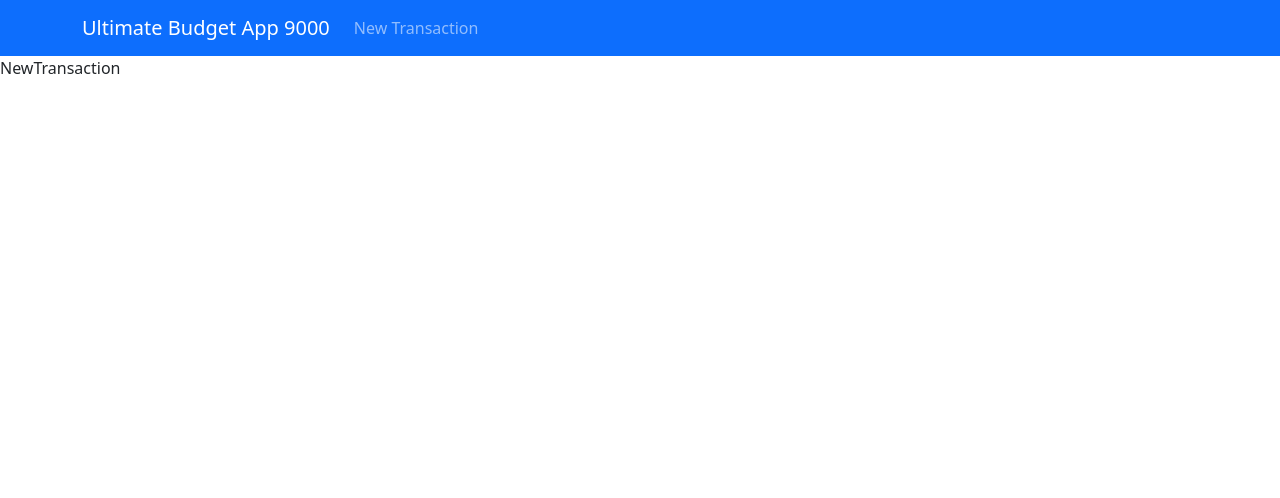
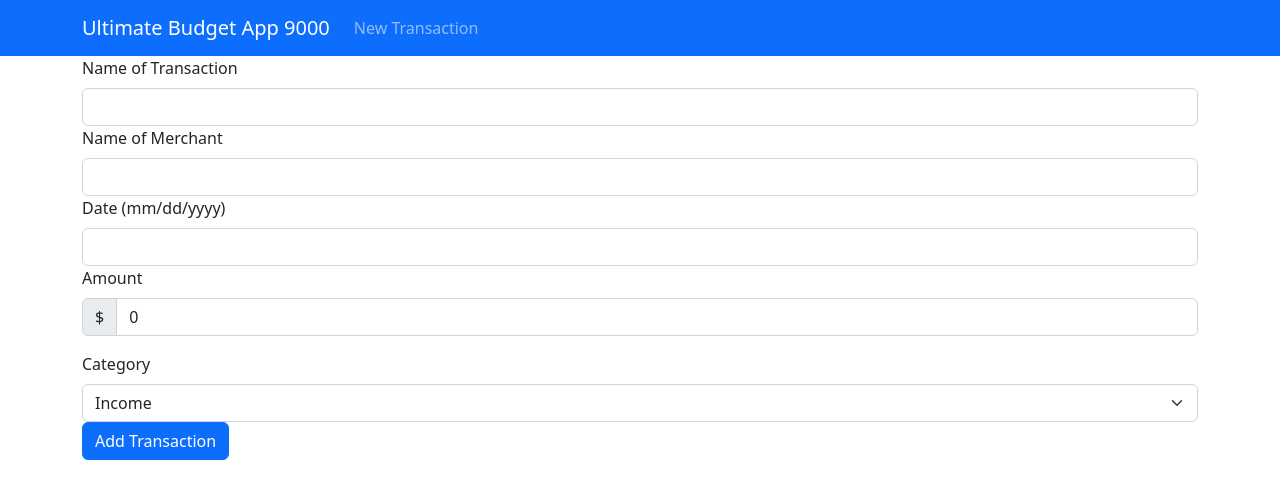
Before and after one commit to Tetracell/budget-app-frontend, a React (Create React App) app: page /new in a window 1280 px wide. Shown: the top 498 px of the page. Built offline with nearby package versions, Linux system fonts and the light colour scheme; no server answers.

Commit message:
Successful deletes

```diff
--- a/src/App.js
+++ b/src/App.js
@@ -7,7 +7,7 @@ import axios from "axios";
 //Components
 import Home from "./Components/Home";
 import Navigationbar from "./Components/Nav";
-import { NewTransaction } from "./Components/NewTransaction";
+import NewTransaction from "./Components/NewTransaction";
 import EditTransaction from "./Components/EditTransaction";
 import { ShowTransaction } from "./Components/ShowTransaction";
 
@@ -19,15 +19,18 @@ function App() {
     axios.get(`${API}/transactions`).then((res) => {
       setTransactions(res.data);
     });
-  }, []);
+  }, [transactions]);
   return (
     <div className="App">
       <Navigationbar />
       <Routes>
         <Route path="/" element={<Home transactions={transactions} />} />
         <Route path="/:transactionID" element={<ShowTransaction />} />
-        <Route path="/new" element={<NewTransaction />} />;
-        <Route path="/:transactionID/edit" element={<EditTransaction API={API} />} />
+        <Route path="/new" element={<NewTransaction API={API}/>} />;
+        <Route
+          path="/:transactionID/edit"
+          element={<EditTransaction API={API} />}
+        />
       </Routes>
     </div>
   );
--- a/src/Components/EditTransaction.js
+++ b/src/Components/EditTransaction.js
@@ -89,6 +89,8 @@ const EditTransaction = ({ API }) => {
           <option value="Expense">Expense</option>
         </Form.Select>
       </Form>
+      <Button onClick={handleTransaction}>Apply Changes</Button>
+      <Button>Delete Transaction</Button>
     </Container>
   );
 };
--- a/src/Components/NewTransaction.js
+++ b/src/Components/NewTransaction.js
@@ -1,7 +1,88 @@
-import React from 'react'
+import axios from "axios";
+import React, { useState } from "react";
+import { useNavigate } from "react-router-dom";
 
-export const NewTransaction = () => {
+import Form from "react-bootstrap/Form";
+import Button from "react-bootstrap/Button";
+import Container from "react-bootstrap/Container";
+import { InputGroup } from "react-bootstrap";
+
+const NewTransaction = ({ API }) => {
+  const navigate = useNavigate();
+  const [transaction, setTransaction] = useState({
+    item_name: "",
+    amount: 0,
+    date: "",
+    from: "",
+    category: "Income",
+  });
+
+  const handleChange = (event) => {
+    setTransaction({ ...transaction, [event.target.id]: event.target.value });
+  };
+  const handleTransaction = (event) => {
+    event.preventDefault();
+    postTransaction();
+  };
+  const postTransaction = () => {
+    axios
+      .post(`${API}/transactions/`, transaction)
+      .then((res) => {
+        setTransaction(res.data);
+      })
+      .then((res) => navigate(`/`));
+  };
+
   return (
-    <div>NewTransaction</div>
-  )
-}
+    <Container>
+      <Form>
+        <Form.Group className="mb-3">
+          <Form.Label>Name of Transaction</Form.Label>
+          <Form.Control
+            id="item_name"
+            type="text"
+            value={transaction.item_name}
+            onChange={handleChange}
+          />
+          <Form.Label>Name of Merchant</Form.Label>
+          <Form.Control
+            id="from"
+            type="text"
+            value={transaction.from}
+            onChange={handleChange}
+          />
+          <Form.Label>Date (mm/dd/yyyy)</Form.Label>
+          <Form.Control
+            id="date"
+            type="text"
+            value={transaction.date}
+            onChange={handleChange}
+          />
+          <Form.Label>Amount</Form.Label>
+          <InputGroup className="mb-3">
+            <InputGroup.Text>$</InputGroup.Text>
+            <Form.Control
+              id="amount"
+              type="number"
+              placeholder={"0.00"}
+              value={transaction.amount}
+              onChange={handleChange}
+            />
+          </InputGroup>
+        </Form.Group>
+        <Form.Label>Category</Form.Label>
+        <Form.Select
+          id="category"
+          onChange={handleChange}
+          value={transaction.category}
+        >
+          <option value="Income">Income</option>
+          <option value="Expense">Expense</option>
+        </Form.Select>
+      </Form>
+      <Button onClick={handleTransaction}>Add Transaction</Button>
+    </Container>
+  );
+};
+
+export default NewTransaction;
--- a/src/Components/Transaction.js
+++ b/src/Components/Transaction.js
@@ -1,18 +1,22 @@
+import axios from "axios";
 import React from "react";
 import Button from "react-bootstrap/Button";
 import { Link, useNavigate } from "react-router-dom";
 
-import EditTransaction from "./EditTransaction";
+const API = process.env.REACT_APP_API_URL;
 
 export const Transaction = ({ transaction, index }) => {
   const editUrl = `/${index}/edit`;
   const navigate = useNavigate();
-  const handleDelete = (index) => {};
-  console.log(index);
+  const handleDelete = () => {
+    axios.delete(`${API}/transactions/${index}`).then((res) => navigate("/"));
+  };
 
   return (
     <tr>
-      <td><Link to={`/${index}`}>{index+1}</Link></td>
+      <td>
+        <Link to={`/${index}`}>{index + 1}</Link>
+      </td>
       <td>{transaction.date}</td>
       <td>{transaction.from}</td>
       <td>{transaction.item_name}</td>
@@ -23,7 +27,7 @@ export const Transaction = ({ transaction, index }) => {
       )}
       <td>{transaction.category}</td>
       <td>
-        <Button variant="warning" onClick={()=>navigate(`${editUrl}`)}>
+        <Button variant="warning" onClick={() => navigate(`${editUrl}`)}>
           Edit
         </Button>
       </td>
```
